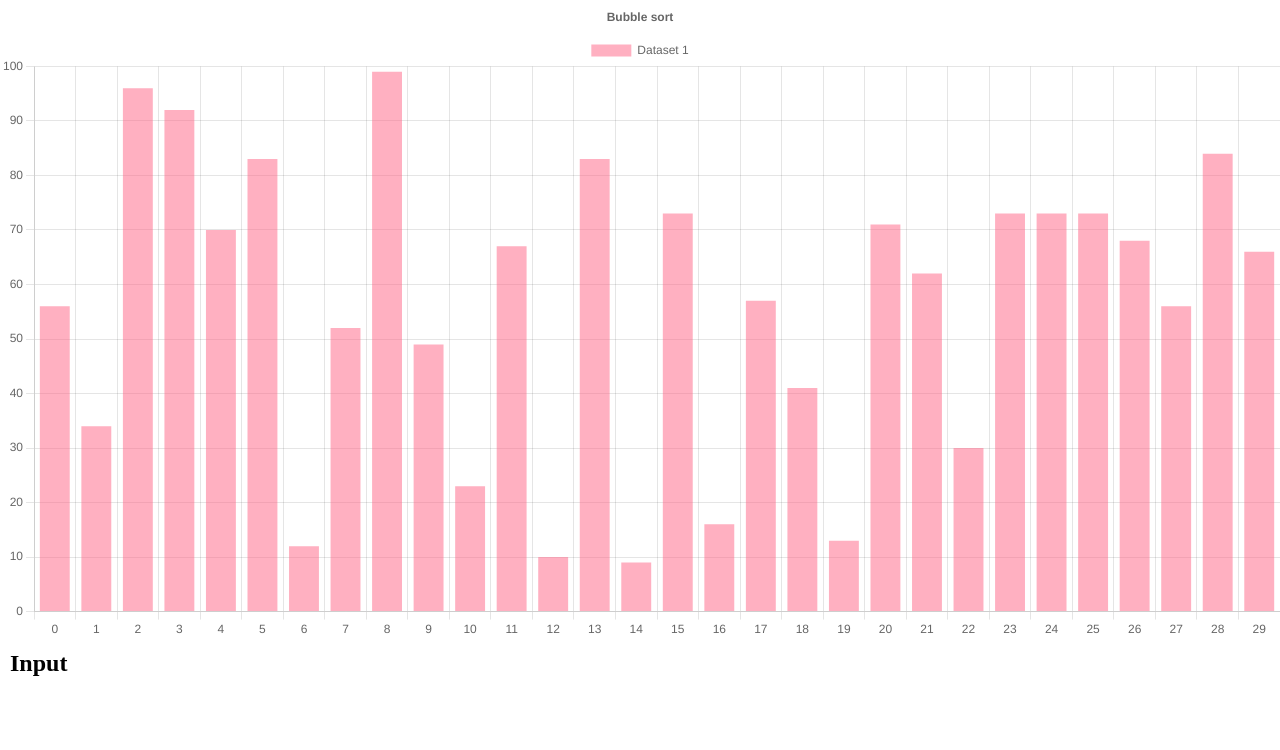
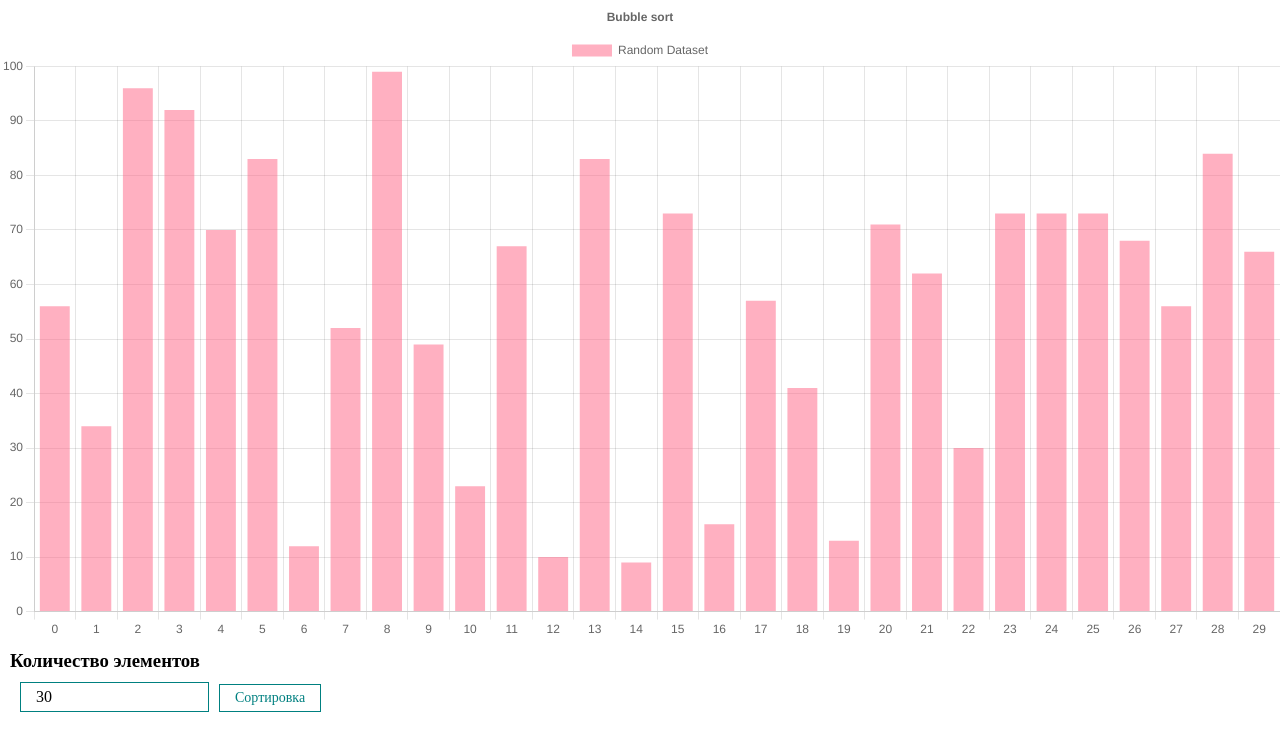
Before and after one commit to Alextxnk/React-prod-frontend-ulbitv, a React app: page / in a window 1280 px wide. Shown: the top 750 px of the page. Built offline with nearby package versions, Linux system fonts and the light colour scheme.

Commit message:
add new ui components

```diff
--- /dev/null
+++ b/src/components/ui/Button/Button.module.scss
@@ -0,0 +1,10 @@
+.button {
+   padding: 5px 15px;
+   margin-right: 10px;
+   margin-bottom: 5px;
+   color: teal;
+   font-size: 14px;
+   background: transparent;
+   border: 1px solid teal;
+   cursor: pointer;
+}
--- /dev/null
+++ b/src/components/ui/Button/Button.tsx
@@ -0,0 +1,17 @@
+import React, { MouseEventHandler, ReactNode } from 'react';
+import styles from './Button.module.scss';
+
+interface ButtonProps {
+   children: ReactNode;
+   onClick: MouseEventHandler<HTMLElement>;
+}
+
+const Button = ({ children, ...props }: ButtonProps) => {
+   return (
+      <button {...props} className={styles.button}>
+         {children}
+      </button>
+   );
+};
+
+export default Button;
--- a/src/components/ui/Chart/Chart.module.scss
+++ b/src/components/ui/Chart/Chart.module.scss
@@ -1,3 +1,7 @@
 .chartConfig {
    margin: 10px;
 }
+
+.chart {
+   max-height: 80vh;
+}
--- a/src/components/ui/Chart/Chart.tsx
+++ b/src/components/ui/Chart/Chart.tsx
@@ -1,4 +1,4 @@
-import React from 'react';
+import React, { ChangeEvent, useEffect, useState } from 'react';
 import {
    Chart as ChartJS,
    CategoryScale,
@@ -12,6 +12,9 @@ import { Bar } from 'react-chartjs-2';
 import { faker } from '@faker-js/faker';
 import _ from 'lodash';
 import styles from './Chart.module.scss';
+import Input from '../Input/Input';
+import Button from '../Button/Button';
+import { bubbleSort } from '../../../helpers/bubbleSort/bubbleSort';
 
 ChartJS.register(
    CategoryScale,
@@ -35,30 +38,64 @@ export const options = {
    }
 };
 
-const length = 30;
-const numbers = [...Array(length)];
-console.log(numbers);
+const Chart = () => {
+   const [length, setLength] = useState(30);
 
-const labels = numbers.map((number, index) => (number = index.toString()));
-console.log('🚀 ~ file: Chart.tsx:53 ~ numberLabels:', labels);
+   const labels: string[] = [...Array(length)].map(
+      (number, index) => (number = index.toString())
+   );
 
-export const data = {
+   let fakerData: number[] = [];
+
+   const [labelData, setLabelData] = useState([]);
+   useEffect(() => {
+      fakerData = labels.map(() => faker.number.int({ min: 5, max: 100 }));
+      setLabelData(fakerData);
+      /* console.log(
+         '🚀 ~ file: Chart.tsx:56 ~ useEffect ~ fakerData:',
+         fakerData
+      ); */
+   }, [length]);
+
+   const data = {
       labels,
       datasets: [
          {
-         label: 'Dataset 1',
-         data: labels.map(() => faker.number.int({ min: 5, max: 100 })),
+            label: 'Random Dataset',
+            data: labelData,
             backgroundColor: 'rgba(255, 99, 132, 0.5)'
          }
       ]
    };
 
-const Chart = () => {
+   const handleChange = (event: ChangeEvent<HTMLInputElement>) => {
+      const value = Number(event.target.value);
+      setLength(value);
+   };
+
+   const handleSort = () => {
+      bubbleSort(fakerData);
+      console.log(
+         '🚀 ~ file: Chart.tsx:78 ~ handleSort ~ fakerData:',
+         fakerData
+      );
+   };
+
    return (
       <>
+         <div className={styles.chart}>
             <Bar options={options} data={data} />
+         </div>
          <div className={styles.chartConfig}>
-            <h2>Input</h2>
+            <h3>Количество элементов</h3>
+            <div className={styles.chartForm}></div>
+            <Input
+               type='text'
+               value={length}
+               placeholder='Количество элементов'
+               onChange={handleChange}
+            />
+            <Button onClick={handleSort}>Сортировка</Button>
          </div>
       </>
    );
--- /dev/null
+++ b/src/components/ui/Input/Input.module.scss
@@ -0,0 +1,6 @@
+.input {
+   width: 15%;
+   padding: 5px 15px;
+   margin: 10px;
+   border: 1px solid teal;
+}
--- /dev/null
+++ b/src/components/ui/Input/Input.tsx
@@ -0,0 +1,15 @@
+import React, { ChangeEvent, FC } from 'react';
+import styles from './Input.module.scss';
+
+interface InputProps {
+   type: string;
+   value: number;
+   placeholder: string;
+   onChange: (event: ChangeEvent<HTMLInputElement>) => void;
+}
+
+const Input: FC<InputProps> = (props) => {
+   return <input {...props} className={styles.input} />;
+};
+
+export default Input;
--- /dev/null
+++ b/src/helpers/bubbleSort/bubbleSort.ts
@@ -0,0 +1,14 @@
+export const bubbleSort = (arr: number[]): number[] => {
+   for (let j = arr.length - 1; j > 0; j--) {
+      for (let i = 0; i < j; i++) {
+         if (arr[i] > arr[i + 1]) {
+            let temp = arr[i];
+            arr[i] = arr[i + 1];
+            arr[i + 1] = temp;
+         }
+      }
+   }
+
+   console.log('🚀 ~ file: bubbleSort.ts:12 ~ bubbleSort ~ arr:', arr);
+   return arr;
+};
```
Lines whose indentation alone changed are shown as unchanged.
